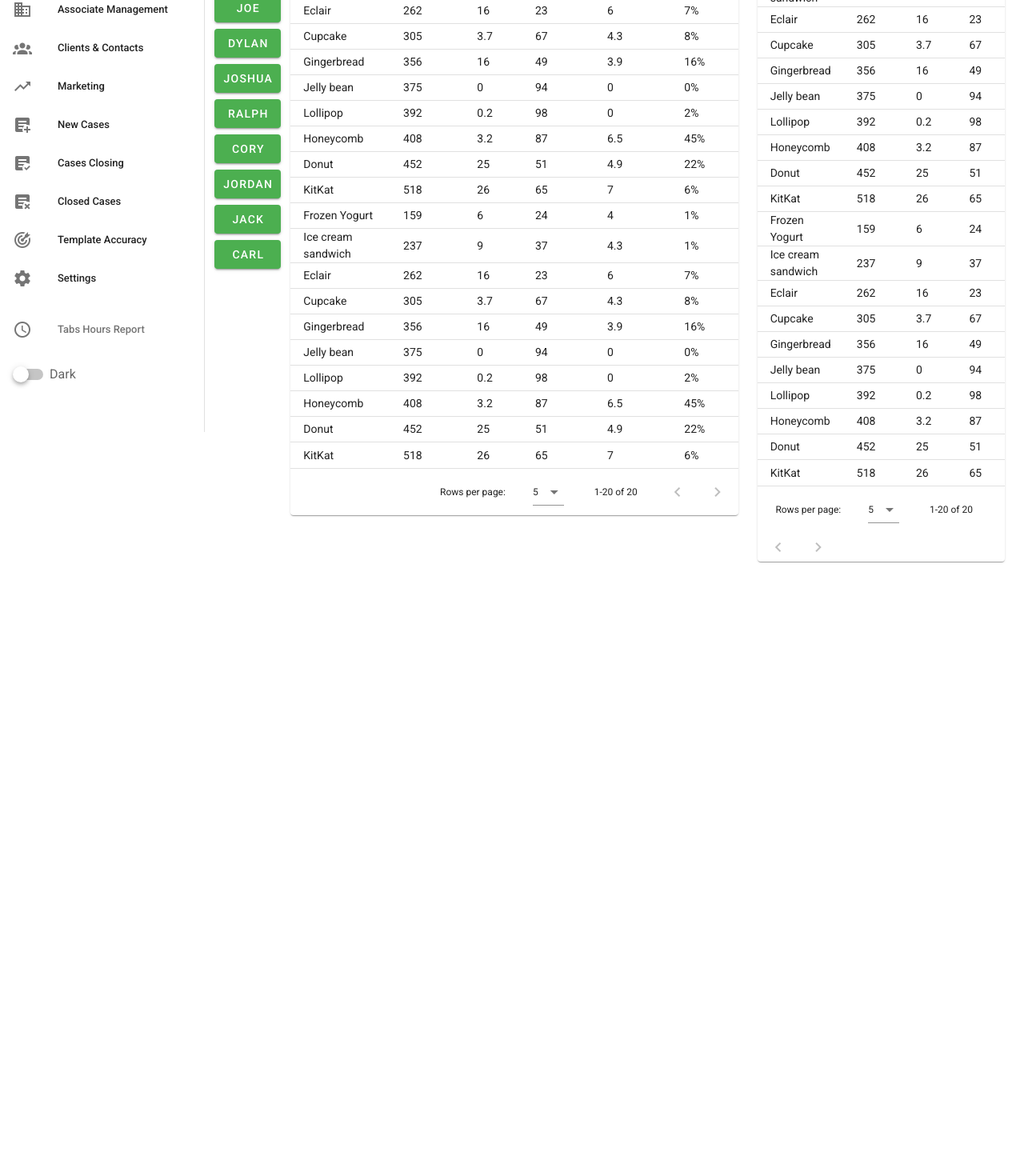
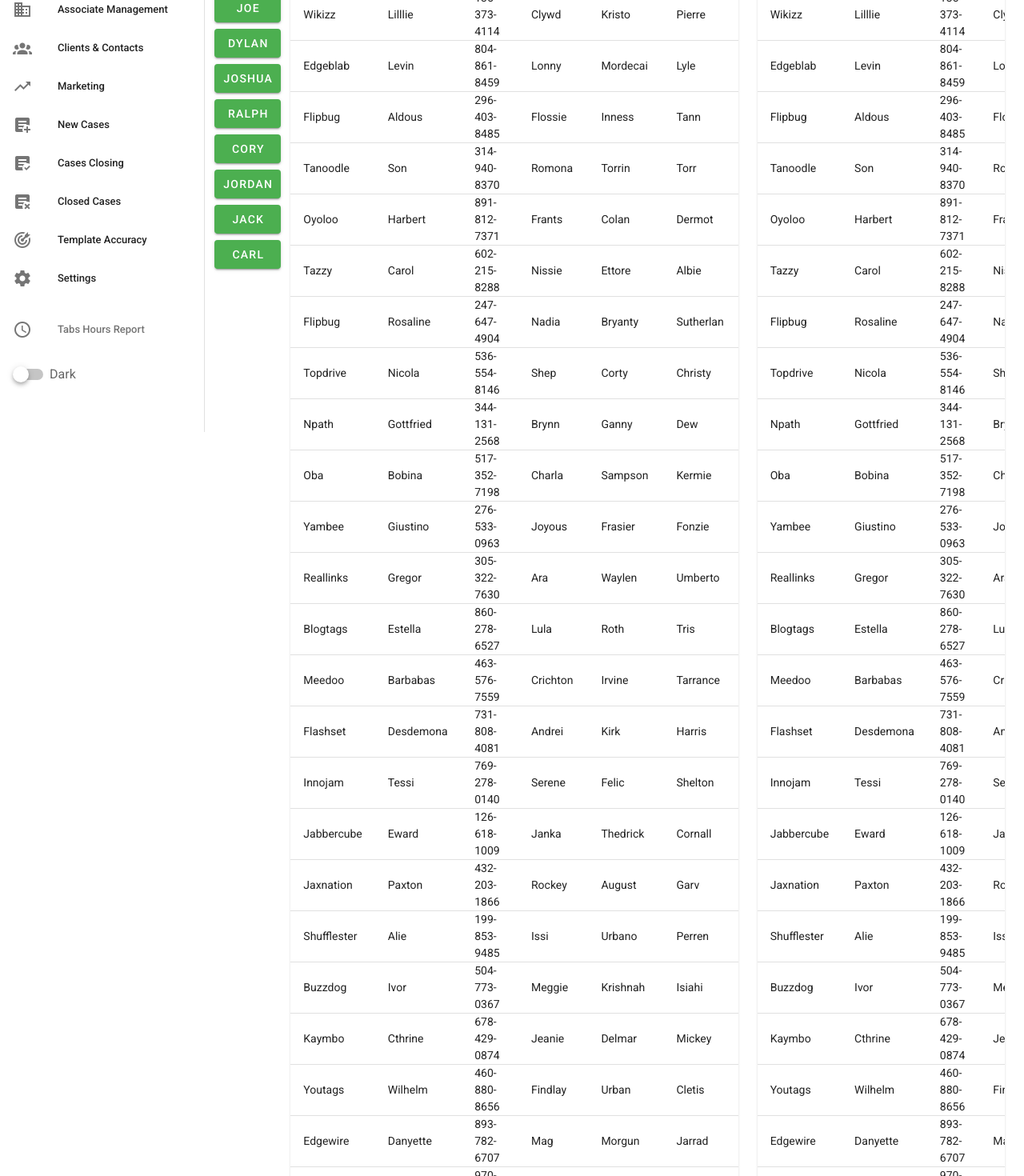
Before and after one commit to CobyYates/Alpine-CMS, a Vue app: page / in a window 1280 px wide. Shown: the part 260-1730 px from the top of the page at 80% size. Before the commit the page ends 986 px from the top, so only its background shows below. Built offline with nearby package versions, Linux system fonts and the light colour scheme.

Commit message:
added data

```diff
--- a/src/components/Home.vue
+++ b/src/components/Home.vue
@@ -10,7 +10,9 @@
       <v-col cols="1" class="px-3">
         <p class="display-1">Staff</p>
         <v-row v-for="staff in staffs" :key="staff.i">
-          <v-btn color="success" width="100%" class="my-1">{{ staff.name }}</v-btn>
+          <v-btn color="success" width="100%" class="my-1">{{
+            staff.name
+          }}</v-btn>
         </v-row>
       </v-col>
       <v-col cols="7" class="px-3">
@@ -59,164 +61,324 @@ export default {
     ],
     clients: [
       {
-        name: "Frozen Yogurt",
-        contactName: 159,
-        phone: 6.0,
-        nextContact: 24,
-        caseManager: 4.0,
-        caseExpert: "1%"
+        caseName: "Tagtune",
+        contactName: "Wylie",
+        phone: "959-950-8772",
+        nextContact: "Bennie",
+        caseManager: "Franzen",
+        caseExpert: "Martino"
       },
       {
-        name: "Ice cream sandwich",
-        contactName: 237,
-        phone: 9.0,
-        nextContact: 37,
-        caseManager: 4.3,
-        caseExpert: "1%"
+        caseName: "Wikizz",
+        contactName: "Lilllie",
+        phone: "135-373-4114",
+        nextContact: "Clywd",
+        caseManager: "Kristo",
+        caseExpert: "Pierre"
       },
       {
-        name: "Eclair",
-        contactName: 262,
-        phone: 16.0,
-        nextContact: 23,
-        caseManager: 6.0,
-        caseExpert: "7%"
+        caseName: "Edgeblab",
+        contactName: "Levin",
+        phone: "804-861-8459",
+        nextContact: "Lonny",
+        caseManager: "Mordecai",
+        caseExpert: "Lyle"
       },
       {
-        name: "Cupcake",
-        contactName: 305,
-        phone: 3.7,
-        nextContact: 67,
-        caseManager: 4.3,
-        caseExpert: "8%"
+        caseName: "Flipbug",
+        contactName: "Aldous",
+        phone: "296-403-8485",
+        nextContact: "Flossie",
+        caseManager: "Inness",
+        caseExpert: "Tann"
       },
       {
-        name: "Gingerbread",
-        contactName: 356,
-        phone: 16.0,
-        nextContact: 49,
-        caseManager: 3.9,
-        caseExpert: "16%"
+        caseName: "Tanoodle",
+        contactName: "Son",
+        phone: "314-940-8370",
+        nextContact: "Romona",
+        caseManager: "Torrin",
+        caseExpert: "Torr"
       },
       {
-        name: "Jelly bean",
-        contactName: 375,
-        phone: 0.0,
-        nextContact: 94,
-        caseManager: 0.0,
-        caseExpert: "0%"
+        caseName: "Oyoloo",
+        contactName: "Harbert",
+        phone: "891-812-7371",
+        nextContact: "Frants",
+        caseManager: "Colan",
+        caseExpert: "Dermot"
       },
       {
-        name: "Lollipop",
-        contactName: 392,
-        phone: 0.2,
-        nextContact: 98,
-        caseManager: 0,
-        caseExpert: "2%"
+        caseName: "Tazzy",
+        contactName: "Carol",
+        phone: "602-215-8288",
+        nextContact: "Nissie",
+        caseManager: "Ettore",
+        caseExpert: "Albie"
       },
       {
-        name: "Honeycomb",
-        contactName: 408,
-        phone: 3.2,
-        nextContact: 87,
-        caseManager: 6.5,
-        caseExpert: "45%"
+        caseName: "Flipbug",
+        contactName: "Rosaline",
+        phone: "247-647-4904",
+        nextContact: "Nadia",
+        caseManager: "Bryanty",
+        caseExpert: "Sutherlan"
       },
       {
-        name: "Donut",
-        contactName: 452,
-        phone: 25.0,
-        nextContact: 51,
-        caseManager: 4.9,
-        caseExpert: "22%"
+        caseName: "Topdrive",
+        contactName: "Nicola",
+        phone: "536-554-8146",
+        nextContact: "Shep",
+        caseManager: "Corty",
+        caseExpert: "Christy"
       },
       {
-        name: "KitKat",
-        contactName: 518,
-        phone: 26.0,
-        nextContact: 65,
-        caseManager: 7,
-        caseExpert: "6%"
+        caseName: "Npath",
+        contactName: "Gottfried",
+        phone: "344-131-2568",
+        nextContact: "Brynn",
+        caseManager: "Ganny",
+        caseExpert: "Dew"
       },
       {
-        name: "Frozen Yogurt",
-        contactName: 159,
-        phone: 6.0,
-        nextContact: 24,
-        caseManager: 4.0,
-        caseExpert: "1%"
+        caseName: "Oba",
+        contactName: "Bobina",
+        phone: "517-352-7198",
+        nextContact: "Charla",
+        caseManager: "Sampson",
+        caseExpert: "Kermie"
       },
       {
-        name: "Ice cream sandwich",
-        contactName: 237,
-        phone: 9.0,
-        nextContact: 37,
-        caseManager: 4.3,
-        caseExpert: "1%"
+        caseName: "Yambee",
+        contactName: "Giustino",
+        phone: "276-533-0963",
+        nextContact: "Joyous",
+        caseManager: "Frasier",
+        caseExpert: "Fonzie"
       },
       {
-        name: "Eclair",
-        contactName: 262,
-        phone: 16.0,
-        nextContact: 23,
-        caseManager: 6.0,
-        caseExpert: "7%"
+        caseName: "Reallinks",
+        contactName: "Gregor",
+        phone: "305-322-7630",
+        nextContact: "Ara",
+        caseManager: "Waylen",
+        caseExpert: "Umberto"
       },
       {
-        name: "Cupcake",
-        contactName: 305,
-        phone: 3.7,
-        nextContact: 67,
-        caseManager: 4.3,
-        caseExpert: "8%"
+        caseName: "Blogtags",
+        contactName: "Estella",
+        phone: "860-278-6527",
+        nextContact: "Lula",
+        caseManager: "Roth",
+        caseExpert: "Tris"
       },
       {
-        name: "Gingerbread",
-        contactName: 356,
-        phone: 16.0,
-        nextContact: 49,
-        caseManager: 3.9,
-        caseExpert: "16%"
+        caseName: "Meedoo",
+        contactName: "Barbabas",
+        phone: "463-576-7559",
+        nextContact: "Crichton",
+        caseManager: "Irvine",
+        caseExpert: "Tarrance"
       },
       {
-        name: "Jelly bean",
-        contactName: 375,
-        phone: 0.0,
-        nextContact: 94,
-        caseManager: 0.0,
-        caseExpert: "0%"
+        caseName: "Flashset",
+        contactName: "Desdemona",
+        phone: "731-808-4081",
+        nextContact: "Andrei",
+        caseManager: "Kirk",
+        caseExpert: "Harris"
       },
       {
-        name: "Lollipop",
-        contactName: 392,
-        phone: 0.2,
-        nextContact: 98,
-        caseManager: 0,
-        caseExpert: "2%"
+        caseName: "Innojam",
+        contactName: "Tessi",
+        phone: "769-278-0140",
+        nextContact: "Serene",
+        caseManager: "Felic",
+        caseExpert: "Shelton"
       },
       {
-        name: "Honeycomb",
-        contactName: 408,
-        phone: 3.2,
-        nextContact: 87,
-        caseManager: 6.5,
-        caseExpert: "45%"
+        caseName: "Jabbercube",
+        contactName: "Eward",
+        phone: "126-618-1009",
+        nextContact: "Janka",
+        caseManager: "Thedrick",
+        caseExpert: "Cornall"
       },
       {
-        name: "Donut",
-        contactName: 452,
-        phone: 25.0,
-        nextContact: 51,
-        caseManager: 4.9,
-        caseExpert: "22%"
+        caseName: "Jaxnation",
+        contactName: "Paxton",
+        phone: "432-203-1866",
+        nextContact: "Rockey",
+        caseManager: "August",
+        caseExpert: "Garv"
       },
       {
-        name: "KitKat",
-        contactName: 518,
-        phone: 26.0,
-        nextContact: 65,
-        caseManager: 7,
-        caseExpert: "6%"
+        caseName: "Shufflester",
+        contactName: "Alie",
+        phone: "199-853-9485",
+        nextContact: "Issi",
+        caseManager: "Urbano",
+        caseExpert: "Perren"
+      },
+      {
+        caseName: "Buzzdog",
+        contactName: "Ivor",
+        phone: "504-773-0367",
+        nextContact: "Meggie",
+        caseManager: "Krishnah",
+        caseExpert: "Isiahi"
+      },
+      {
+        caseName: "Kaymbo",
+        contactName: "Cthrine",
+        phone: "678-429-0874",
+        nextContact: "Jeanie",
+        caseManager: "Delmar",
+        caseExpert: "Mickey"
+      },
+      {
+        caseName: "Youtags",
+        contactName: "Wilhelm",
+        phone: "460-880-8656",
+        nextContact: "Findlay",
+        caseManager: "Urban",
+        caseExpert: "Cletis"
+      },
+      {
+        caseName: "Edgewire",
+        contactName: "Danyette",
+        phone: "893-782-6707",
+        nextContact: "Mag",
+        caseManager: "Morgun",
+        caseExpert: "Jarrad"
+      },
+      {
+        caseName: "Camido",
+        contactName: "Quinta",
+        phone: "970-181-3906",
+        nextContact: "Alphard",
+        caseManager: "Frederic",
+        caseExpert: "Jerry"
+      },
+      {
+        caseName: "Yozio",
+        contactName: "Zabrina",
+        phone: "828-330-9861",
+        nextContact: "Sibilla",
+        caseManager: "Dougy",
+        caseExpert: "Barnie"
+      },
+      {
+        caseName: "Avamba",
+        contactName: "Cher",
+        phone: "538-300-8213",
+        nextContact: "Ermin",
+        caseManager: "Kayne",
+        caseExpert: "Julio"
+      },
+      {
+        caseName: "Kazio",
+        contactName: "Buiron",
+        phone: "818-360-0447",
+        nextContact: "Timmy",
+        caseManager: "Blake",
+        caseExpert: "Yard"
+      },
+      {
+        caseName: "Edgeblab",
+        contactName: "Derby",
+        phone: "419-343-0513",
+        nextContact: "Dasya",
+        caseManager: "Rusty",
+        caseExpert: "Grange"
+      },
+      {
+        caseName: "Wordify",
+        contactName: "Ediva",
+        phone: "235-690-5746",
+        nextContact: "Dore",
+        caseManager: "Lowe",
+        caseExpert: "Carling"
+      },
+      {
+        caseName: "Abatz",
+        contactName: "Tiena",
+        phone: "382-978-0677",
+        nextContact: "Granger",
+        caseManager: "Monroe",
+        caseExpert: "Raimondo"
+      },
+      {
+        caseName: "Edgewire",
+        contactName: "Jewel",
+        phone: "531-462-5839",
+        nextContact: "Corbett",
+        caseManager: "Jefferey",
+        caseExpert: "Kermie"
+      },
+      {
+        caseName: "Realcube",
+        contactName: "Myra",
+        phone: "415-804-0788",
+        nextContact: "Andie",
+        caseManager: "Henri",
+        caseExpert: "Max"
+      },
+      {
+        caseName: "Leenti",
+        contactName: "Barbe",
+        phone: "935-825-2147",
+        nextContact: "Mariejeanne",
+        caseManager: "Graehme",
+        caseExpert: "Kendricks"
+      },
+      {
+        caseName: "Centidel",
+        contactName: "Daria",
+        phone: "739-919-8290",
+        nextContact: "Wini",
+        caseManager: "Ward",
+        caseExpert: "Lief"
+      },
+      {
+        caseName: "Aimbu",
+        contactName: "Crawford",
+        phone: "608-635-1279",
+        nextContact: "Marlena",
+        caseManager: "Shalom",
+        caseExpert: "Garek"
+      },
+      {
+        caseName: "Feedmix",
+        contactName: "Klarrisa",
+        phone: "808-601-9646",
+        nextContact: "Eachelle",
+        caseManager: "Em",
+        caseExpert: "Hastings"
+      },
+      {
+        caseName: "Zoomcast",
+        contactName: "Jelene",
+        phone: "631-686-1107",
+        nextContact: "Casie",
+        caseManager: "Alfie",
+        caseExpert: "Ansell"
+      },
+      {
+        caseName: "Yodo",
+        contactName: "Shana",
+        phone: "989-621-8280",
+        nextContact: "Seline",
+        caseManager: "Allister",
+        caseExpert: "Cassius"
+      },
+      {
+        caseName: "Skippad",
+        contactName: "Liza",
+        phone: "791-245-2067",
+        nextContact: "Cyrus",
+        caseManager: "Ulick",
+        caseExpert: "Terrel"
       }
     ],
     headers: [
@@ -224,7 +386,7 @@ export default {
         text: "Case Name",
         align: "start",
         sortable: false,
-        value: "name"
+        value: "caseName"
       },
       { text: "Contact Name", value: "contactName" },
       { text: "Phone", value: "phone" },
```
